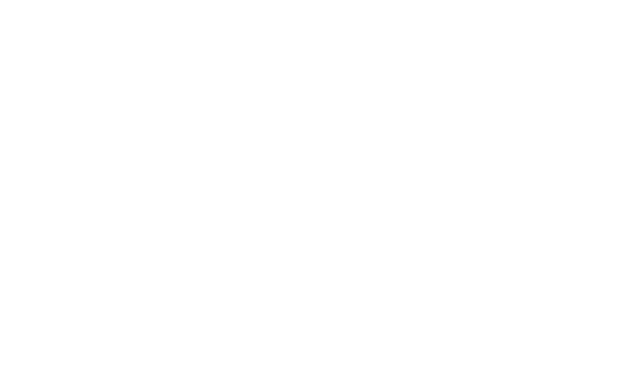
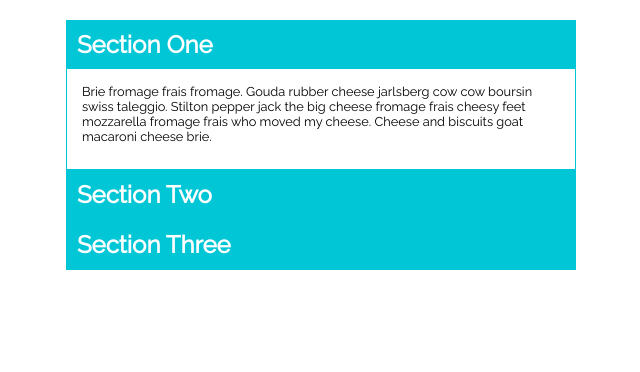
Before and after one commit to krose422/Accordion, a plain HTML site: page index.html in a window 1280 px wide. Shown: the whole page, without its empty margins (319-959 px from the left). Drawn offline with Linux system fonts and the light colour scheme.

Commit message:
Completed assignment

```diff
--- a/index.html
+++ b/index.html
@@ -3,12 +3,46 @@
 <head>
   <title>Assignment 9</title>
 
+<!-- Style Links -->
+
 <link rel="stylesheet" type="text/css" href="normalize.css">
 <link rel="stylesheet" type="text/css" href="main.css">
+
+<!-- Fonts -->
+
+<link href='http://fonts.googleapis.com/css?family=Raleway' rel='stylesheet' type='text/css'>
 
 </head>
 <body>
 
+<div class="maincontainer">
+
+<div class="box">
+  <section class="thisSection">
+    <h2 class="header">Section One</h2>
+    <p  class="text">Brie fromage frais fromage. Gouda rubber cheese jarlsberg cow cow boursin swiss taleggio. Stilton pepper jack the big cheese fromage frais cheesy feet mozzarella fromage frais who moved my cheese. Cheese and biscuits goat macaroni cheese brie.</p>
+  </section>
+</div>
+
+
+<div class="box">
+<section>
+  <h2 class="header">Section Two</h2>
+  <p class="text">Cheese strings cheese slices halloumi. Bavarian bergkase gouda macaroni cheese bocconcini parmesan edam hard cheese who moved my cheese. Dolcelatte dolcelatte bavarian bergkase emmental squirty cheese stinking bishop cheeseburger mozzarella. Say cheese cheese triangles.</p>
+</section>
+</div>
+
+<div class="box">
+<section>
+  <h2 class="header">Section Three</h2>
+    <p class="text">Rubber cheese gouda cheesy grin. Queso manchego fondue pecorino cheesy feet mascarpone taleggio dolcelatte. Mascarpone babybel stinking bishop stinking bishop cheese strings dolcelatte paneer emmental. Paneer cheese strings red leicester.</p>
+</section>
+</div>
+
+
+</div>
+
+<!-- JS Links -->
 
 <script src="jquery.min.js"></script>
 <script src="main.js"></script>
--- a/main.css
+++ b/main.css
@@ -0,0 +1,49 @@
+* {
+  box-sizing: border-box;
+}
+
+body {
+  font-family: 'Raleway', sans-serif;
+}
+
+.maincontainer {
+  height: 200px;
+  width: 550px;
+  padding: 20px;
+  margin: auto;
+}
+
+section {
+  height: 50px;
+  border-right: 1px solid #00C6D6;
+  border-left: 1px solid #00C6D6;
+  border-bottom: 1px solid #00C6D6;
+  overflow: hidden;
+  transition: all 1.5s ease;
+}
+
+.thisSection {
+  height: 150px;
+}
+
+.text {
+  height: 100px;
+  padding: 15px;
+}
+
+h2 {
+  font-size: 1.5em;
+  background-color: #00C6D6;
+  margin: 0;
+  color: white;
+  padding: 10px;
+}
+
+h2:hover {
+  background-color: #00DAEC;
+}
+
+p {
+  font-size: .8em;
+  margin: 0px;
+}
--- a/main.js
+++ b/main.js
@@ -0,0 +1,4 @@
+$('section').on('click', function() {
+  $('section').removeClass('thisSection');
+  $(this).addClass('thisSection');
+});
```
